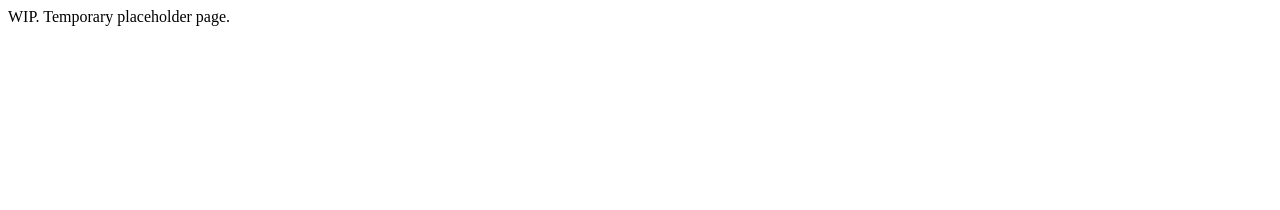
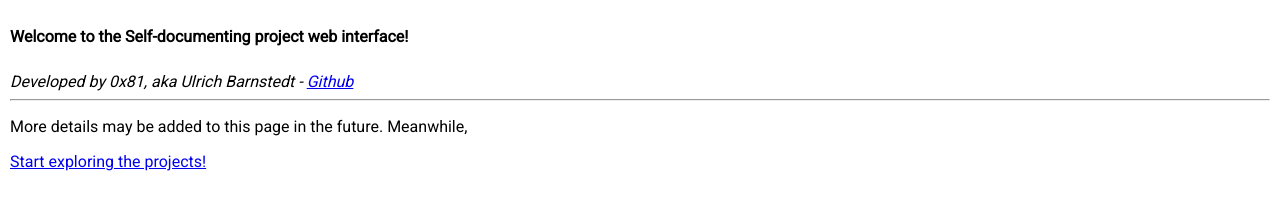
Before and after one commit to 0x81-sh/0x81-sh.github.io-old, a plain HTML site: page index.html in a window 1280 px wide. Drawn offline with Linux system fonts and the light colour scheme.

Commit message:
Added normal index.html

```diff
--- a/index.html
+++ b/index.html
@@ -2,9 +2,23 @@
 <html lang="en">
 <head>
     <meta charset="UTF-8">
-    <title>Temp</title>
+    <title>Main page</title>
+    <link rel="preconnect" href="https://fonts.gstatic.com" />
+    <link href="https://fonts.googleapis.com/css2?family=Roboto&display=swap" rel="stylesheet" />
+    <style>
+        * {
+            font-size: 100%;
+            font-family: 'Roboto', sans-serif;
+        }
+    </style>
 </head>
-<body>
-    WIP. Temporary placeholder page.
+<body style="margin-left: 10px; margin-right: 10px">
+    <h5>
+       Welcome to the Self-documenting project web interface!
+    </h5>
+    <i>Developed by 0x81, aka Ulrich Barnstedt - <a href="https://github.com/ulrich-barnstedt">Github</a></i>
+    <hr/>
+    <p>More details may be added to this page in the future. Meanwhile,</p>
+    <a href="/content">Start exploring the projects!</a>
 </body>
 </html>
```
